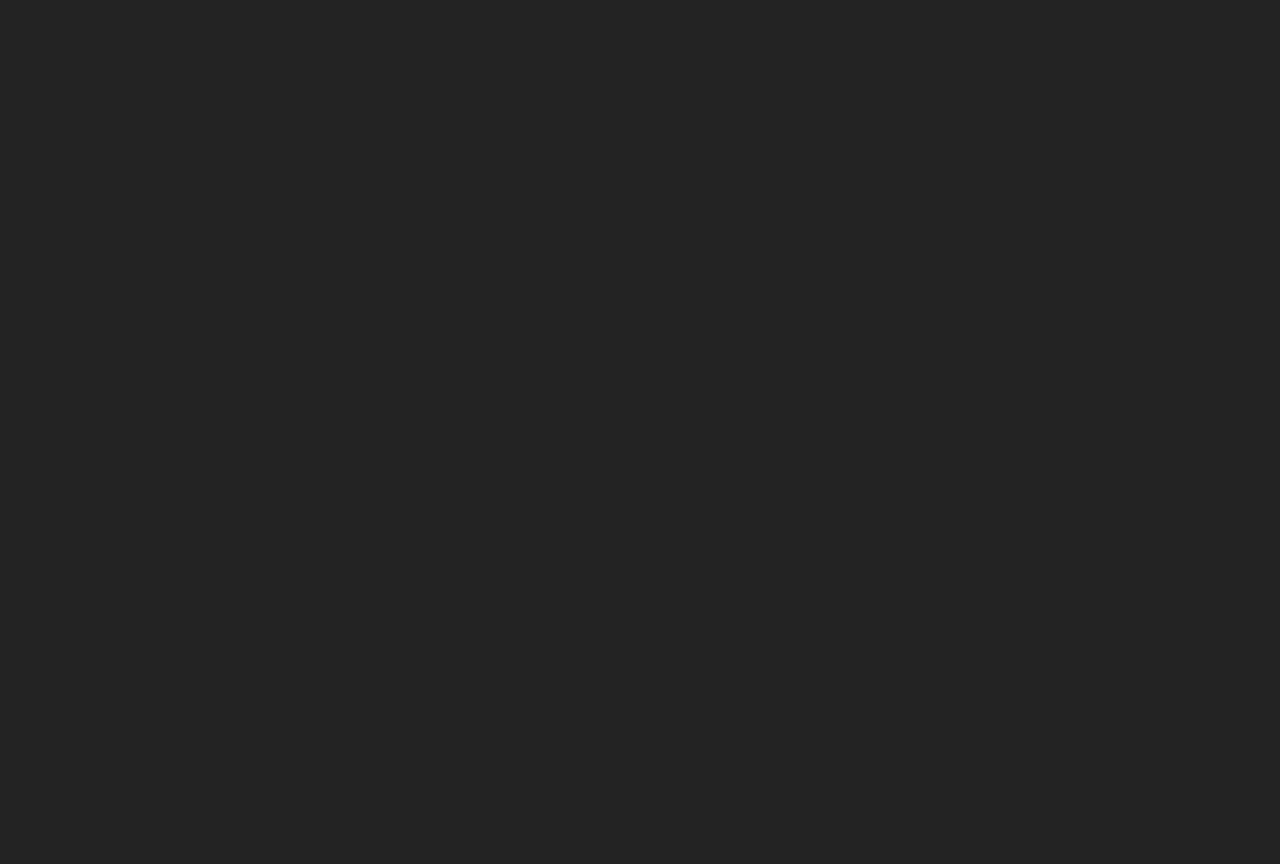
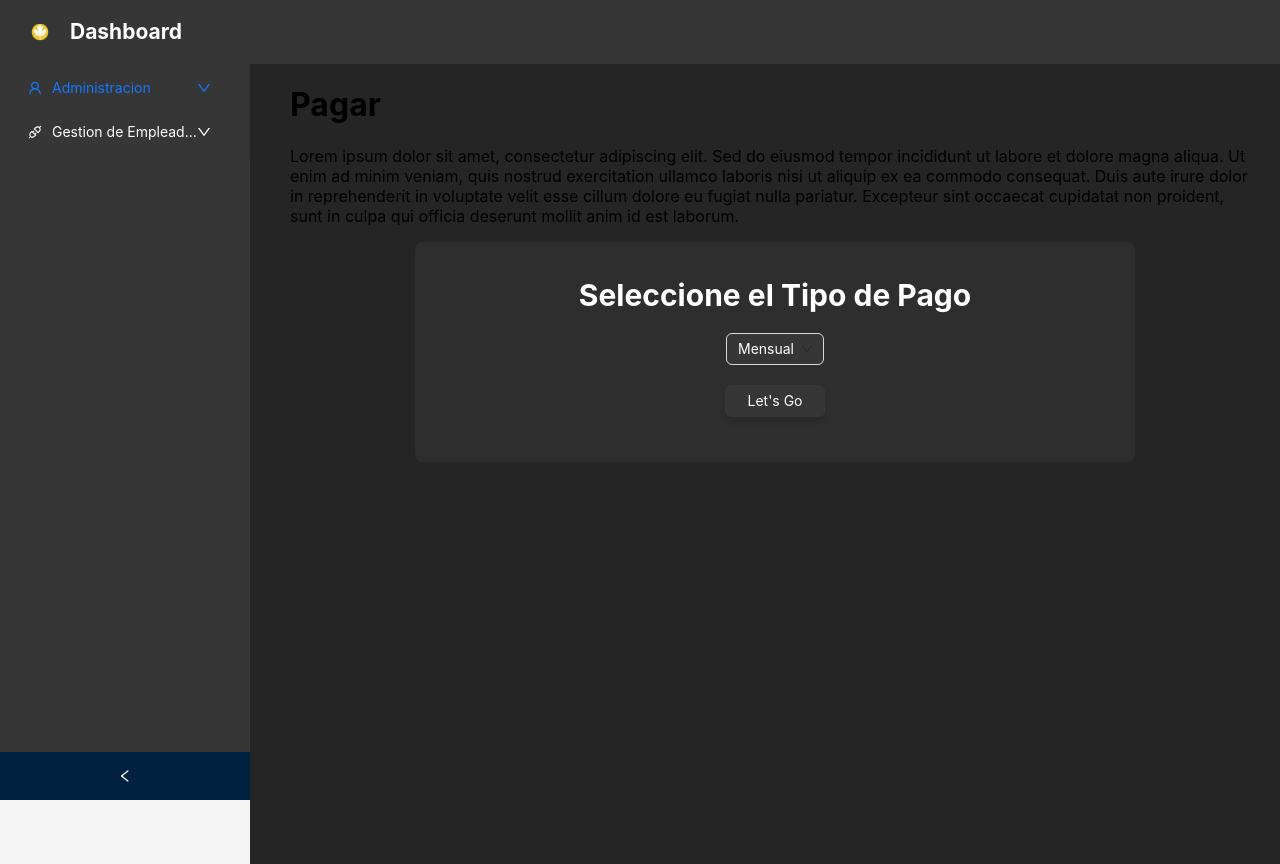
Before and after one commit to nelrecarte/Hackathon, a React (Create React App) app in the folder client/client/: page /Seleccionar-Pago in a window 1280 px wide. Before the commit this address had no page. Before the commit the page ends 800 px from the top, so only its background shows below. Built offline with nearby package versions, Linux system fonts and the light colour scheme.

Commit message:
Transiciones agregadas en la parte de agregar pago

```diff
--- a/client/client/src/App.jsx
+++ b/client/client/src/App.jsx
@@ -7,6 +7,7 @@
 import Pagar from './pages/Pagar';
 import ConfigurarCiclo from './pages/ConfigurarCiclo';
 import VerEmpleados from './pages/VerEmpleados';
+import SeleccionarPago from './pages/SeleccionarPago';
 
 function App() {
   return (
@@ -18,6 +19,7 @@
         <Route path="/deducciones" element={<Deducciones />} />
         <Route path="/agregar-empleado" element={<AgregarEmpleado />} />
         <Route path="/Pagar" element={<Pagar />} />
+        <Route path="/Seleccionar-Pago" element={<SeleccionarPago />} />
         <Route path="/Ver-Empleados" element={<VerEmpleados />} />
         <Route path="/" element={<Login />} />
       </Routes>
--- a/client/client/src/components/TipoDePago.jsx
+++ b/client/client/src/components/TipoDePago.jsx
@@ -1,8 +1,19 @@
 import { Select, Button, ConfigProvider } from 'antd';
+import { Link } from 'react-router-dom';
+import { useNavigate } from 'react-router-dom';
+
+
 
 const { Option } = Select;
 
 const TipoDePago = () => {
+
+    const navigate = useNavigate();
+
+    const handleButtonClick = () => {
+        navigate('/Pagar'); // Replace '/target-page' with your desired route
+    };
+
     return (
         <div style={styles.container}>
             <h2 style={styles.heading}>Seleccione el Tipo de Pago</h2>
@@ -33,7 +44,10 @@
 </ConfigProvider>
 <br/>
 
-            <Button type="primary" style={styles.button}>Let's Go</Button>
+            <Button type="primary" style={styles.button}  onClick={handleButtonClick}>
+            Let's Go
+
+            </Button>
         </div>
     );
 };
--- a/client/client/src/components/navigationBar.jsx
+++ b/client/client/src/components/navigationBar.jsx
@@ -106,7 +106,7 @@
                 <Link to="/Ver-Empleados">Ver Empleados</Link>
                 </Menu.Item>
               <Menu.Item key='5'>
-              <Link to="/Pagar">Pagar Empleados</Link>
+              <Link to="/Seleccionar-Pago">Pagar Empleados</Link>
                 </Menu.Item>
             </SubMenu>
           </Menu>
--- /dev/null
+++ b/client/client/src/pages/SeleccionarPago.jsx
@@ -0,0 +1,33 @@
+import React from 'react';
+import NavigationBar from '../components/navigationBar';
+import TablaPago from '../components/TablaPago';
+import TipoDePago from '../components/TipoDePago';
+
+const Pagar = () => {
+    return (
+        <div style={styles.container}>
+            <NavigationBar />
+            <div style={styles.content}>
+                <h1>Pagar</h1>
+                <p>
+                    Lorem ipsum dolor sit amet, consectetur adipiscing elit. Sed do eiusmod tempor incididunt ut labore et dolore magna aliqua. Ut enim ad minim veniam, quis nostrud exercitation ullamco laboris nisi ut aliquip ex ea commodo consequat. Duis aute irure dolor in reprehenderit in voluptate velit esse cillum dolore eu fugiat nulla pariatur. Excepteur sint occaecat cupidatat non proident, sunt in culpa qui officia deserunt mollit anim id est laborum.
+                </p>
+                <TipoDePago />
+            </div>
+        </div>
+    );
+};
+
+const styles = {
+    container: {
+        display: 'flex',
+    },
+    content: {
+        marginLeft: '20px', // Adjust this value based on the width of your Sider
+        padding: '20px',
+        marginTop: '44px', // Adjust this value based on the height of your Header
+        width: '100%',
+    },
+};
+
+export default Pagar;
```
